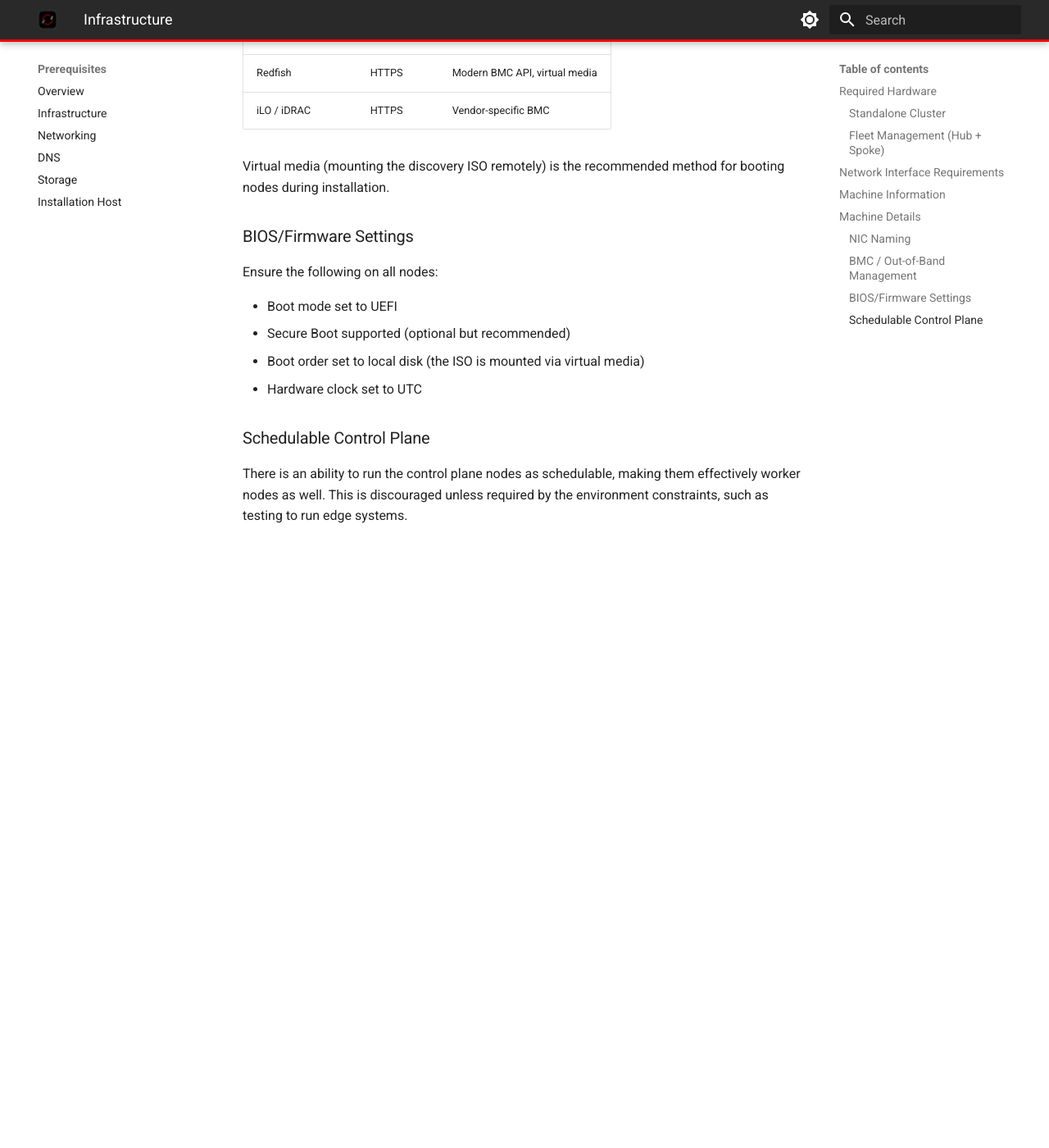
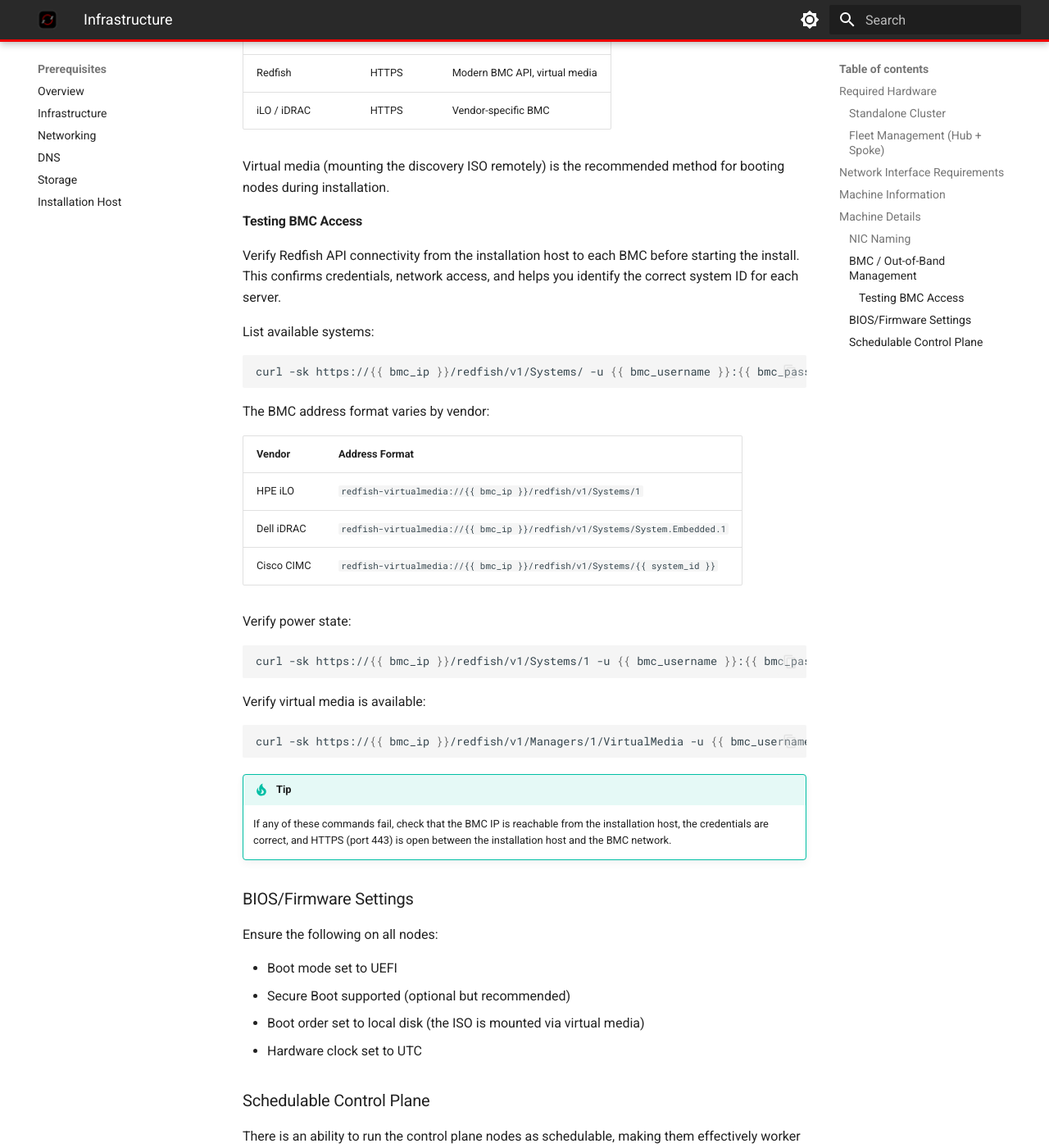
Before and after one commit to openshift-ssa/openshift-poc, an MkDocs documentation site: the page built from docs/prerequisites/infrastructure.md, in a window 1280 px wide and 1400 px high, scrolled down 5006 px. Shown: the whole window at 82% size. Built offline with MkDocs 1.6.1 and Material for MkDocs 9.7.7, drawn with Linux system fonts in a browser that asks for light colours; plug-ins that fetch from the network failed and are left out; before the commit the page ends 5672 px from its top, so only the background shows below that.

Commit message:
added index redirect and BMC connectivity testing

````diff
--- a/docs/prerequisites/infrastructure.md
+++ b/docs/prerequisites/infrastructure.md
@@ -397,6 +397,39 @@ Each bare metal server must have out-of-band management access for remote operat
 
 Virtual media (mounting the discovery ISO remotely) is the recommended method for booting nodes during installation.
 
+#### Testing BMC Access
+
+Verify Redfish API connectivity from the installation host to each BMC before starting the install. This confirms credentials, network access, and helps you identify the correct system ID for each server.
+
+List available systems:
+
+```bash
+curl -sk https://{{ bmc_ip }}/redfish/v1/Systems/ -u {{ bmc_username }}:{{ bmc_password }} | jq '.Members'
+```
+
+The BMC address format varies by vendor:
+
+| Vendor     | Address Format                                                              |
+| ---------- | --------------------------------------------------------------------------- |
+| HPE iLO    | `redfish-virtualmedia://{{ bmc_ip }}/redfish/v1/Systems/1`                  |
+| Dell iDRAC | `redfish-virtualmedia://{{ bmc_ip }}/redfish/v1/Systems/System.Embedded.1`  |
+| Cisco CIMC | `redfish-virtualmedia://{{ bmc_ip }}/redfish/v1/Systems/{{ system_id }}`    |
+
+Verify power state:
+
+```bash
+curl -sk https://{{ bmc_ip }}/redfish/v1/Systems/1 -u {{ bmc_username }}:{{ bmc_password }} | jq '.PowerState'
+```
+
+Verify virtual media is available:
+
+```bash
+curl -sk https://{{ bmc_ip }}/redfish/v1/Managers/1/VirtualMedia -u {{ bmc_username }}:{{ bmc_password }} | jq '.Members'
+```
+
+!!! tip
+    If any of these commands fail, check that the BMC IP is reachable from the installation host, the credentials are correct, and HTTPS (port 443) is open between the installation host and the BMC network.
+
 ### BIOS/Firmware Settings
 
 Ensure the following on all nodes:
````
Also changed, not shown: docs/index.md (added, +1 -0 lines), docs/prerequisites/index.md (+5 -5 lines).
